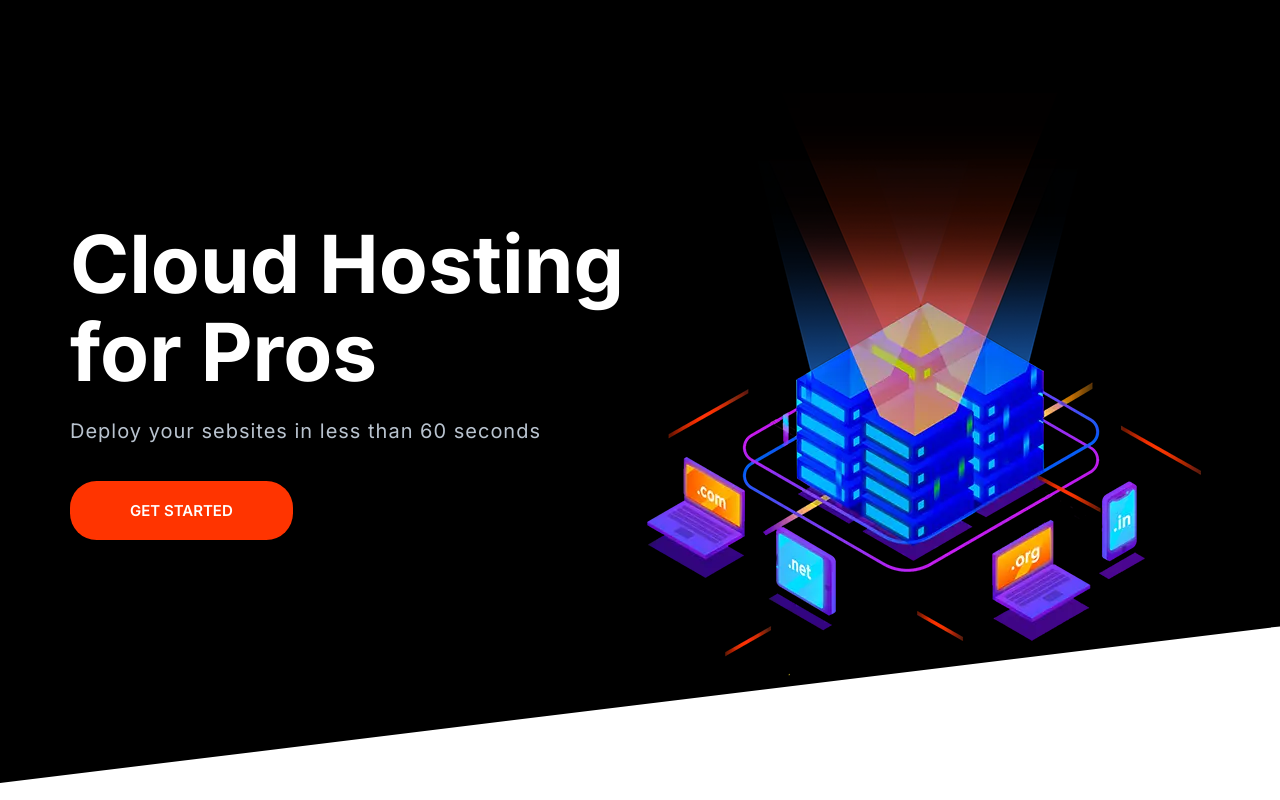
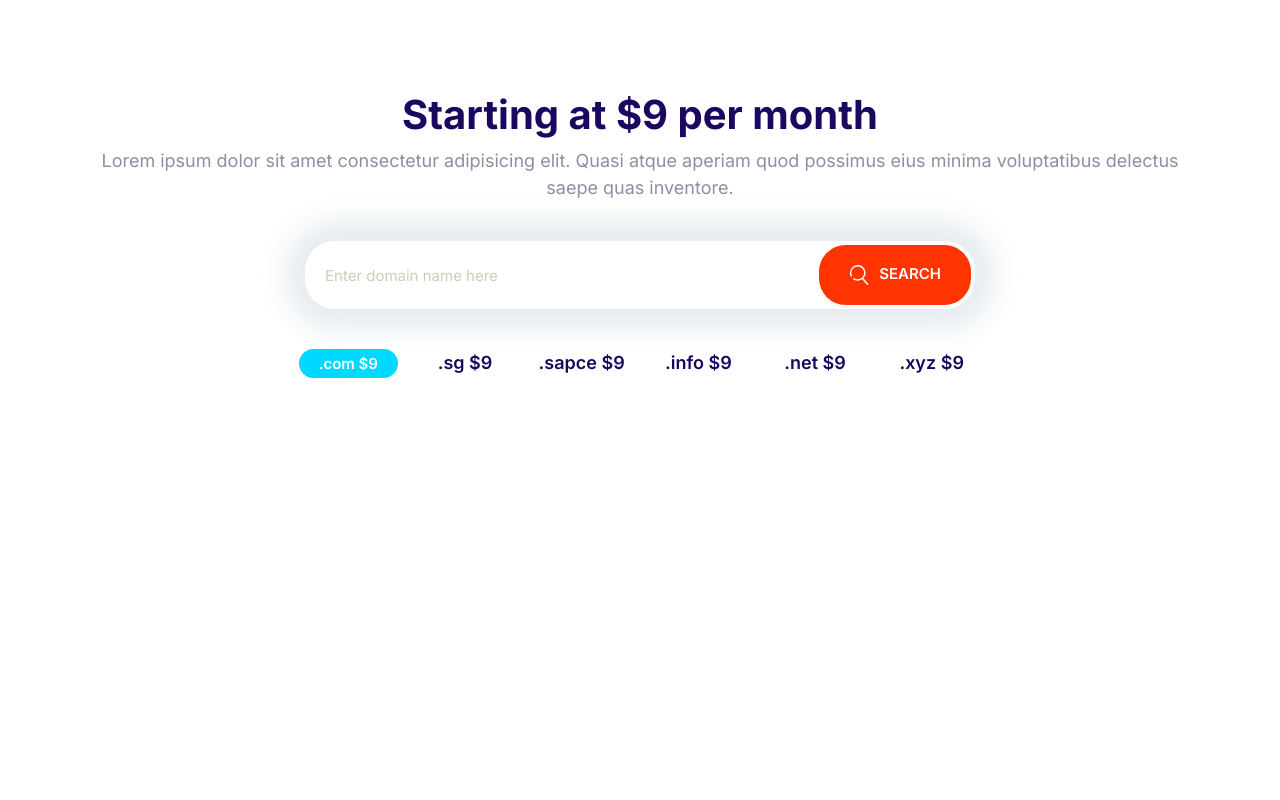
Before and after one commit to geoffcfchen/Vetfollowup, a plain HTML site: page index.html in a window 1280 px wide. Drawn offline with Linux system fonts and the light colour scheme.

Commit message:
Define domainblock components

```diff
--- a/css/styles.css
+++ b/css/styles.css
@@ -99,7 +99,7 @@ a {
 
 .badge {
     border-radius: 20px;
-    font-size: 1rem;
+    font-size: 2rem;
     font-weight:600;
     padding: 0.5rem 2rem;
     white-space: nowrap;
@@ -202,10 +202,18 @@ a {
     font-size:1.8rem;
     font-weight: 600;
     margin: 1rem 0;
+    outline: 0;
     padding: 2rem 3rem;
     text-align: center;
     text-transform: uppercase;
     white-space: nowarp;
+}
+
+.btn .icon{
+    width: 2rem;
+    height: 2rem;
+    margin-right: 1rem;
+    vertical-align: middle;
 }
 
 .btn--primary {
@@ -286,7 +294,7 @@ a {
 .input-group .input {
     border: 0;
     flex-grow: 1;
-    padding: 1.5rem 1rem;
+    padding: 1.5rem 2rem;
 }
 
 .input-group .btn {
@@ -704,3 +712,28 @@ a {
         align-self: center;
     }
 }
+
+/* Domain Block */
+.block-domain .input-group {
+    box-shadow: 0 0 30px 20px #e6ebee;
+    border: 0;
+    margin: 4rem auto;
+    max-width: 670px;
+}
+
+.block-domain__prices {
+    display: grid;
+    grid-template-columns: repeat(3, 1fr);
+    grid-template-rows: repeat(2, 6rem);
+    font-weight: 2rem;
+    font-weight: 600;
+    justify-items: center;
+    max-width: 700px;
+    margin: 0 auto;
+}
+
+@media screen and (min-width:768px) {
+    .block-domain__prices {
+        grid-template-columns: repeat(auto-fit,minmax(10rem, 1fr));
+    }
+}
--- a/index.html
+++ b/index.html
@@ -15,27 +15,31 @@
     <link rel="stylesheet" href="css/styles.css" />
   </head>
   <body>
-    <section class="block block--dark block--skewed-left">
-      <div class="container grid grid--1x2">
-        <header class="block__header hero__content">
-          <h1 class="block__heading">Cloud Hosting for Pros</h1>
-          <p class="hero__tagline">
-            Deploy your sebsites in less than 60 seconds
-          </p>
-          <a href="" class="btn btn--accent btn--stretched">Get Started</a>
-        </header>
-        <picture>
-          <source
-            type="image/webp"
-            srcset="images/banner.webp 1x, images/banner@2x.webp 2x"
-          />
-          <source
-            type="image/png"
-            srcset="images/banner.png 1x, images/banner@2x.png 2x"
-          />
-          <img class="hero__image" src="images/banner.png" alt="" />
-        </picture>
+    <section class="block container block-domain">
+      <header class="block__header">
+        <h2>Starting at $9 per month</h2>
+        <p>
+          Lorem ipsum dolor sit amet consectetur adipisicing elit. Quasi atque
+          aperiam quod possimus eius minima voluptatibus delectus saepe quas
+          inventore.
+        </p>
+      </header>
+      <div class="input-group">
+        <input type="text" class="input" placeholder="Enter domain name here" />
+        <button class="btn btn--accent">
+          <svg class="icon icon--white">
+            <use xlink:href="images/sprite.svg#search"></use></svg
+          >Search
+        </button>
       </div>
+      <ul class="list block-domain__prices">
+        <li><span class="badge badge--secondary">.com $9</span></li>
+        <li>.sg $9</li>
+        <li>.sapce $9</li>
+        <li>.info $9</li>
+        <li>.net $9</li>
+        <li>.xyz $9</li>
+      </ul>
     </section>
     <script src="js/main.js"></script>
   </body>
```
Also changed, not shown: components/domainblock.html (added, +26 -0 lines).
